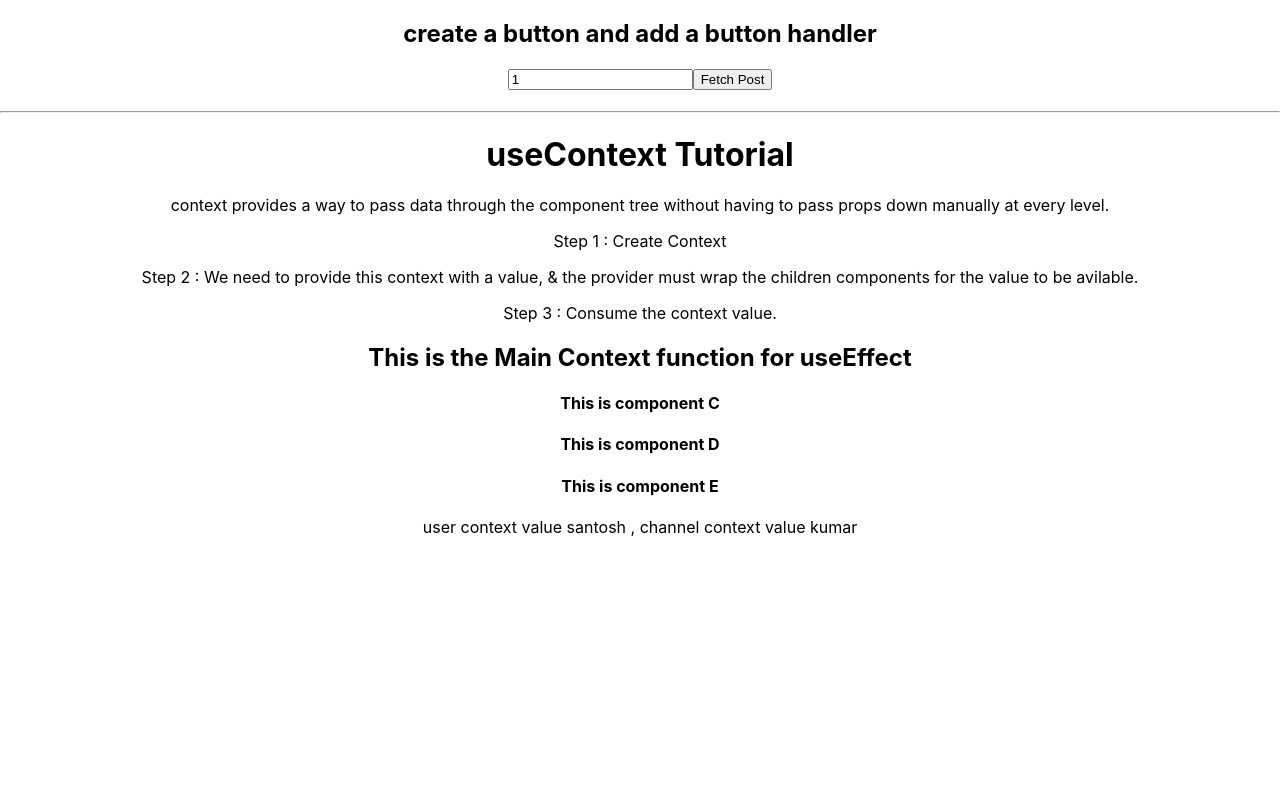
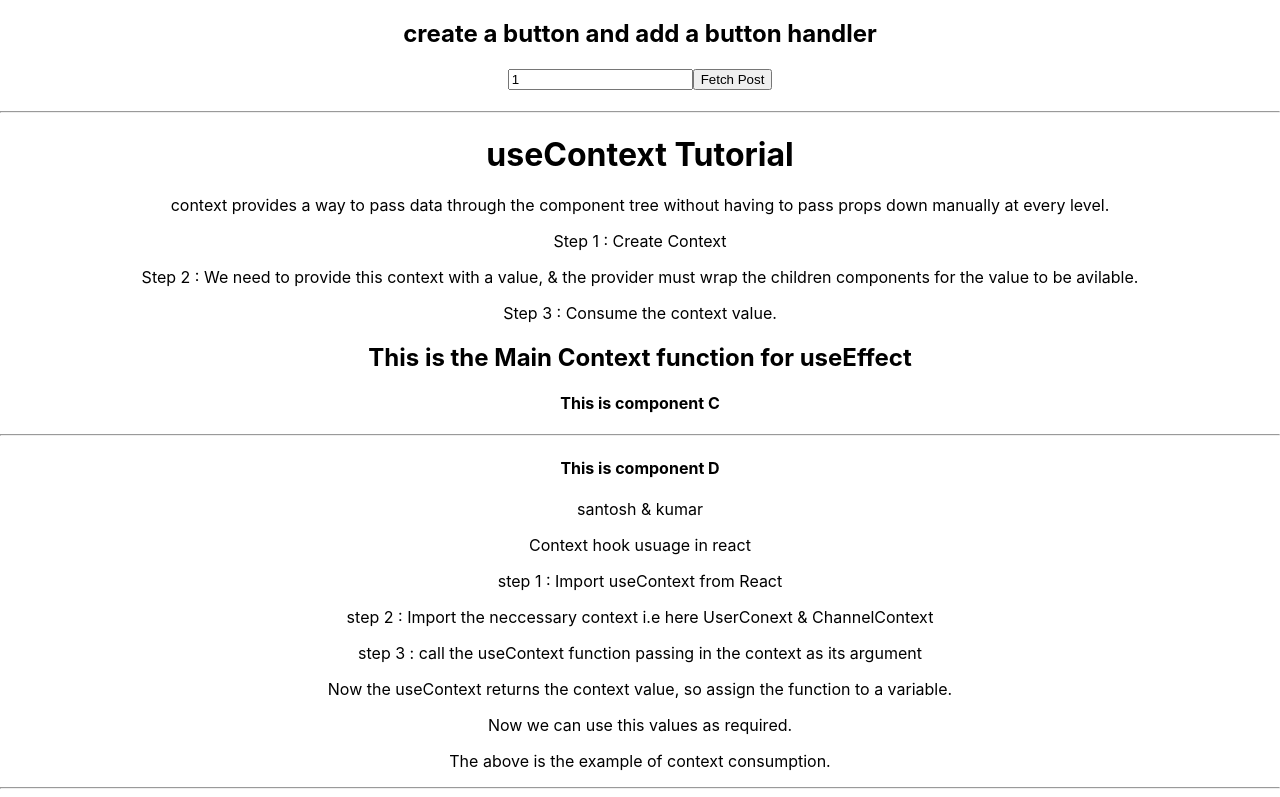
Before and after one commit to santosh-sanku/Hooks-Tutorials, a React (Create React App) app: page / in a window 1280 px wide. Shown: the part 3589-4386 px from the top of the page. Before the commit the page ends 4126 px from the top, so only its background shows below. Built offline with nearby package versions, Linux system fonts and the light colour scheme; no server answers.

Commit message:
17-useContext-consumption-usage

```diff
--- a/src/components/contextExamples/ComponentD.jsx
+++ b/src/components/contextExamples/ComponentD.jsx
@@ -1,11 +1,35 @@
-import React from "react";
-import ComponentE from "./ComponentE";
+import React, { useContext } from "react";
+import { UserContext, ChannelContext } from "./MainContext";
 
 const ComponentD = () => {
+  const user = useContext(UserContext);
+  const channel = useContext(ChannelContext);
+
   return (
     <div>
+      <hr />
       <h4>This is component D</h4>
-      <ComponentE />
+
+      <div>
+        {user} & {channel}
+      </div>
+      <p>Context hook usuage in react</p>
+      <p>step 1 : Import useContext from React</p>
+      <p>
+        step 2 : Import the neccessary context i.e here UserConext &
+        ChannelContext
+      </p>
+      <p>
+        step 3 : call the useContext function passing in the context as its
+        argument
+      </p>
+      <p>
+        Now the useContext returns the context value, so assign the function to
+        a variable.
+      </p>
+      <p>Now we can use this values as required.</p>
+      <p>The above is the example of context consumption. </p>
+      <hr />
     </div>
   );
 };
```
